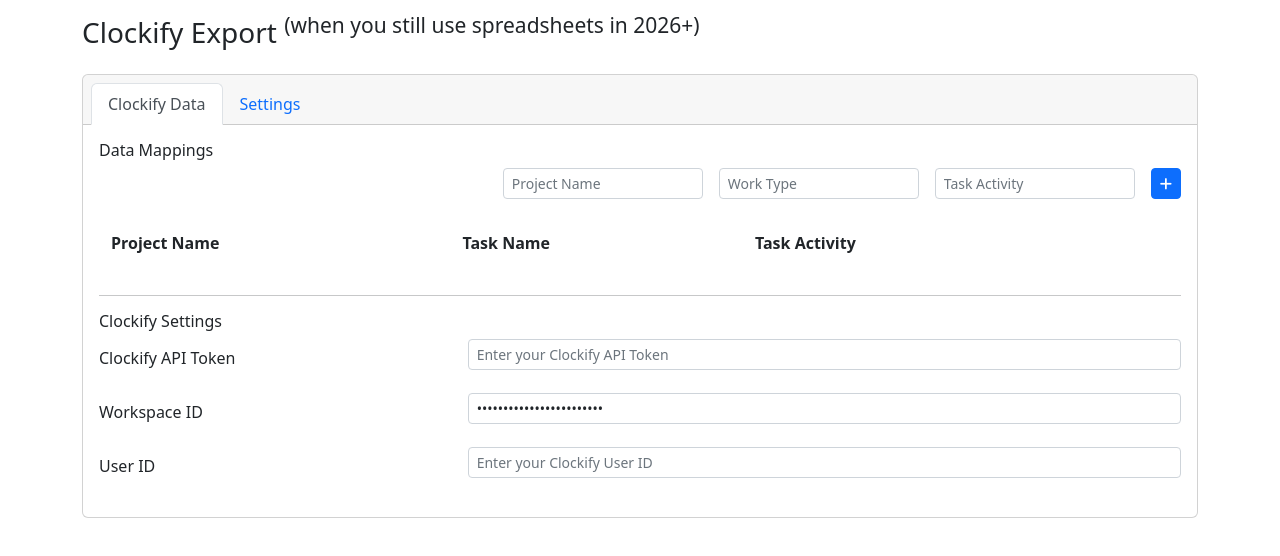
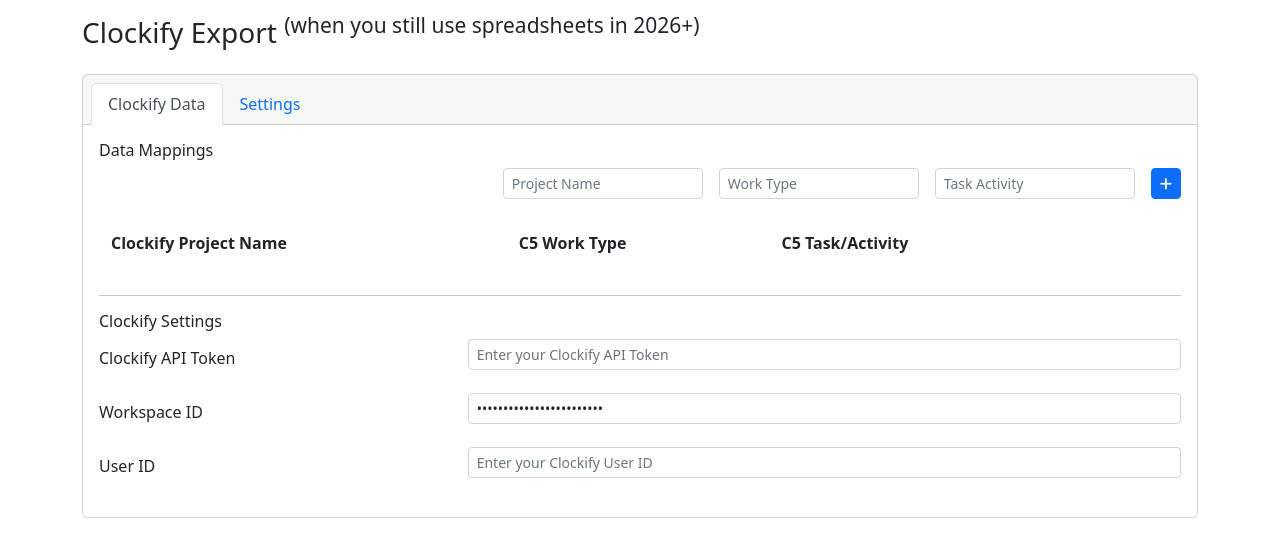
Before and after one commit to mtrojahn/mtrojahn, a SvelteKit app: page /clockify-export/settings in a window 1280 px wide. Shown: the top 556 px of the page. Built offline with nearby package versions, Linux system fonts and the light colour scheme.

Commit message:
update table headers for clarity in settings

```diff
--- a/src/routes/clockify-export/settings/+page.svelte
+++ b/src/routes/clockify-export/settings/+page.svelte
@@ -47,9 +47,9 @@
 <div class="row mx-1 mt-4">
 	<table class="table table-striped">
 		<tr>
-			<th scope="col">Project Name</th>
-			<th scope="col">Task Name</th>
-			<th scope="col">Task Activity</th>
+			<th scope="col">Clockify Project Name</th>
+			<th scope="col">C5 Work Type</th>
+			<th scope="col">C5 Task/Activity</th>
 			<th scope="col" style="width: 100px"></th>
 		</tr>
 		<tbody>
```
